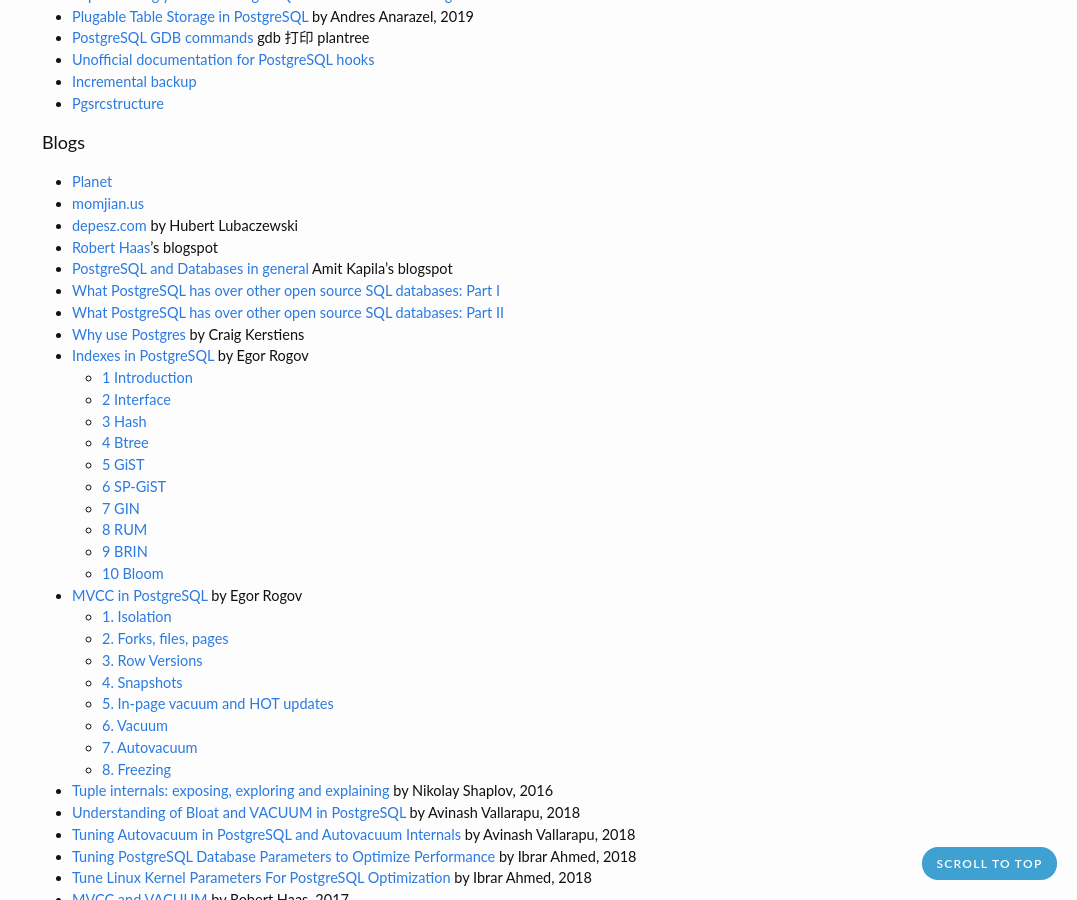
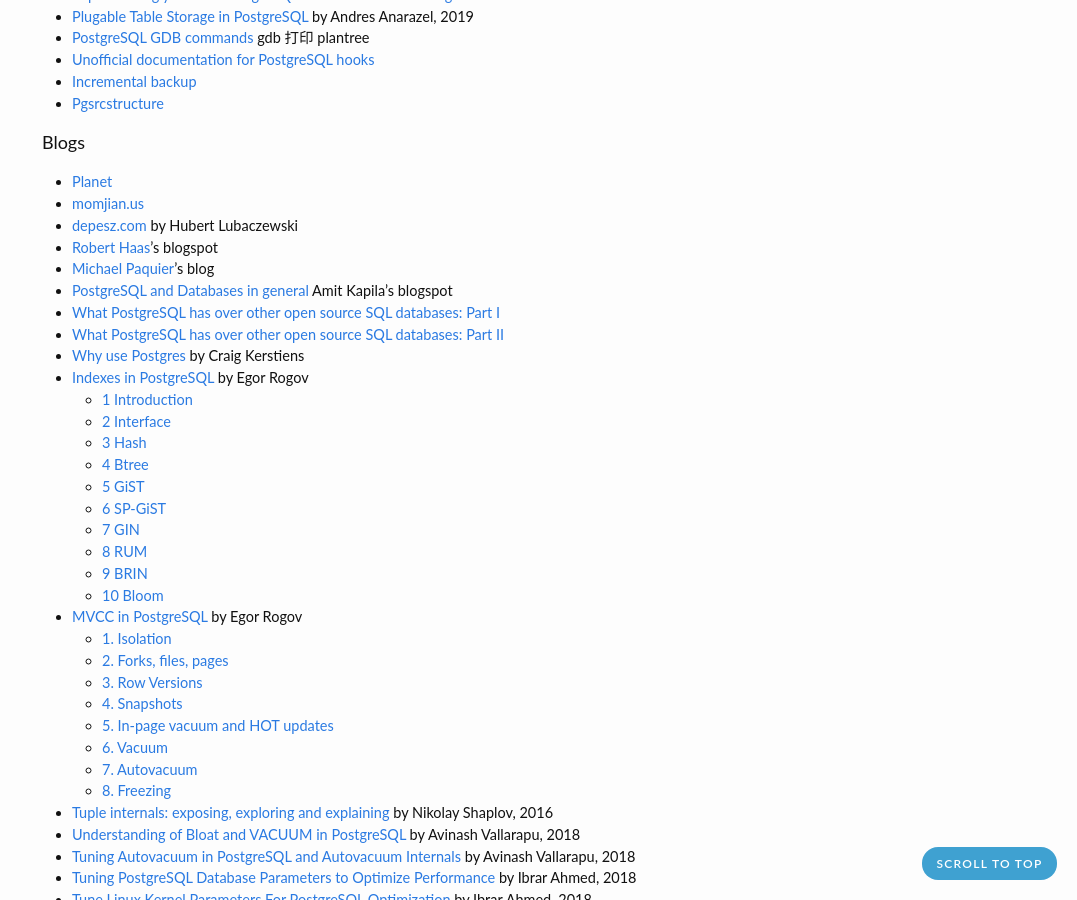
Before and after one commit to zhjwpku/zhjwpku.github.io, a Jekyll site: the page built from _posts/2022-07-12-awesome-postgres.md, in a window 1280 px wide and 900 px high, scrolled down 798 px. Shown: the whole window, without its empty margins (203-1280 px from the left). Built offline with Jekyll 4.4.1, drawn with Linux system fonts in a browser that asks for light colours; comment, search, counter and statistics services are not loaded.

Commit message:
https://paquier.xyz/
Signed-off-by: Zhao Junwang <zhjwpku@gmail.com>

```diff
--- a/_posts/2022-07-12-awesome-postgres.md
+++ b/_posts/2022-07-12-awesome-postgres.md
@@ -48,6 +48,7 @@
 - [momjian.us](https://momjian.us/)
 - [depesz.com](https://www.depesz.com/) by Hubert Lubaczewski
 - [Robert Haas](https://rhaas.blogspot.com/)'s blogspot
+- [Michael Paquier](https://paquier.xyz/)'s blog
 - [PostgreSQL and Databases in general](http://amitkapila16.blogspot.com/) Amit Kapila's blogspot
 - [What PostgreSQL has over other open source SQL databases: Part I](https://www.compose.com/articles/what-postgresql-has-over-other-open-source-sql-databases/)
 - [What PostgreSQL has over other open source SQL databases: Part II](https://www.compose.com/articles/what-postgresql-has-over-other-open-source-sql-databases-part-ii/)
```
